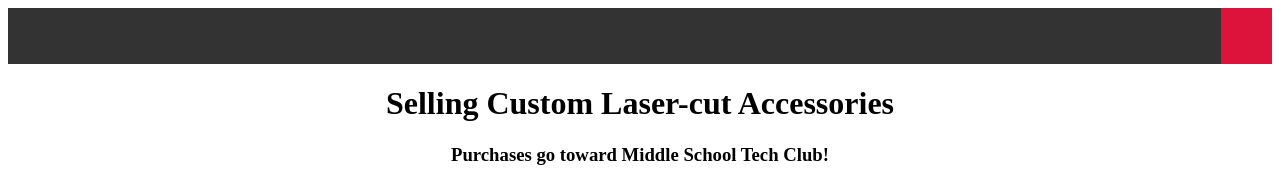
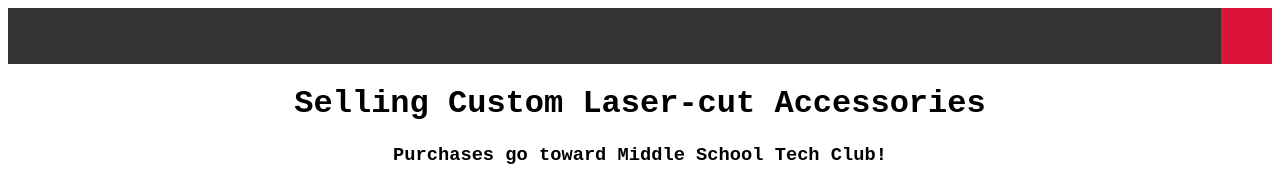
Before and after one commit to crosspointacademy/crosspointacademy.github.io, a plain HTML site: page order.html in a window 1280 px wide. Shown: the top 183 px of the page. Drawn offline with Linux system fonts and the light colour scheme.

Commit message:
*fixed issues with fonts

```diff
--- a/order.html
+++ b/order.html
@@ -7,10 +7,9 @@
     <link rel="stylesheet" href="/styling.css">
     <style>
       /*Font Family*/
-      .product-orderstyle {
-       border: 1px solid black; background-color: rgba(153, 153, 153, 0.9); font-family: 'Manjari'; margin-left: 10%; margin-right: 10%; padding: 3%
+      .sharetechmono{
+        font-family: 'Share Tech Mono', monospace;
       }
-
     </style>
   </head>
   <body>
```
Also changed, not shown: index.html (+4 -0 lines).
